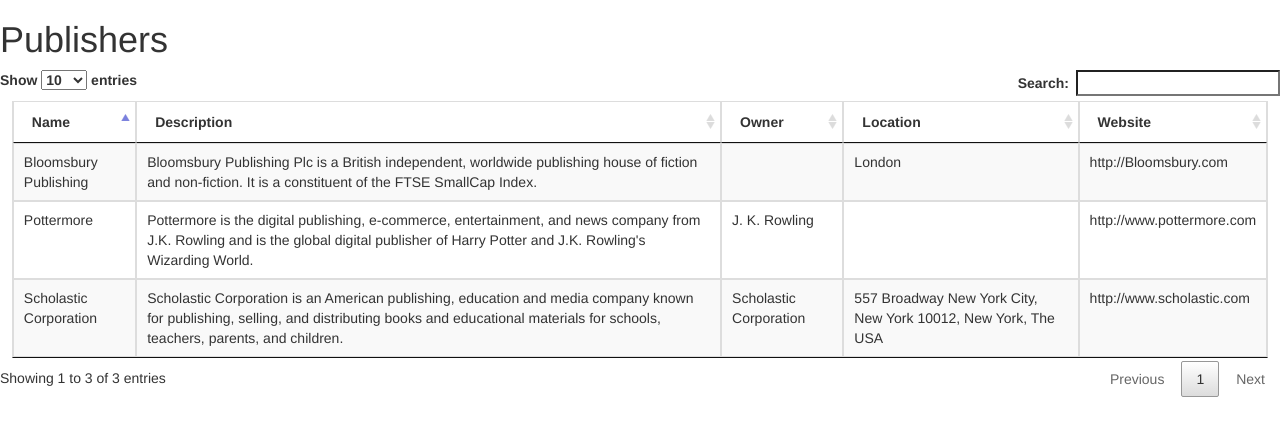
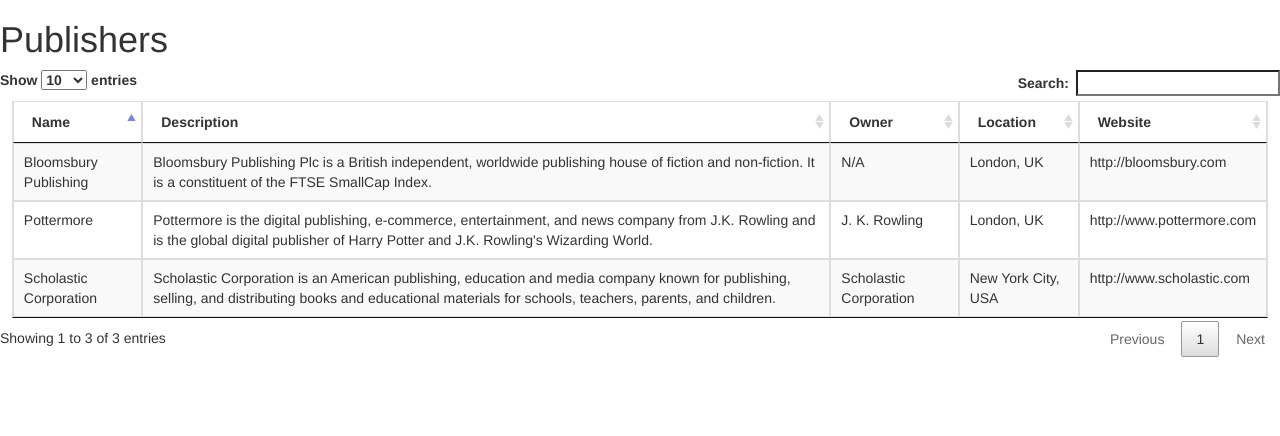
Before and after one commit to myttins/cs329e-idb, a Flask app: template templates/publishers.html in a window 1280 px wide. Shown: the top 436 px of the page. Run offline with Flask 2, Linux system fonts and the light colour scheme; the template is opened without the code that fills it, so the values that code supplies are empty; parts of the project's set-up code (start-up, migrations or seed data) failed here and were passed over; some libraries are stand-ins or nearby versions.

Commit message:
Update publishers.html

```diff
--- a/templates/publishers.html
+++ b/templates/publishers.html
@@ -37,21 +37,21 @@
   	<td>Pottermore</td>
   	<td>Pottermore is the digital publishing, e-commerce, entertainment, and news company from J.K. Rowling and is the global digital publisher of Harry Potter and J.K. Rowling's Wizarding World.</td>
    	<td>J. K. Rowling</td>
-  	<td></td>
+  	<td>London, UK</td>
   	<td>http://www.pottermore.com</td>
   </tr>
   <tr>
   	<td>Bloomsbury Publishing</td>
   	<td>Bloomsbury Publishing Plc is a British independent, worldwide publishing house of fiction and non-fiction. It is a constituent of the FTSE SmallCap Index.</td>
-   	<td></td>
-  	<td>London</td>
-  	<td>http://Bloomsbury.com</td>
+   	<td>N/A</td>
+  	<td>London, UK</td>
+  	<td>http://bloomsbury.com</td>
   </tr>
   <tr>
   	<td>Scholastic Corporation</td>
   	<td>Scholastic Corporation is an American publishing, education and media company known for publishing, selling, and distributing books and educational materials for schools, teachers, parents, and children.</td>
    	<td>Scholastic Corporation</td>
-  	<td>557 Broadway New York City, New York 10012, New York, The USA</td>
+  	<td>New York City, USA</td>
   	<td>http://www.scholastic.com</td>
   </tr>
 
```
